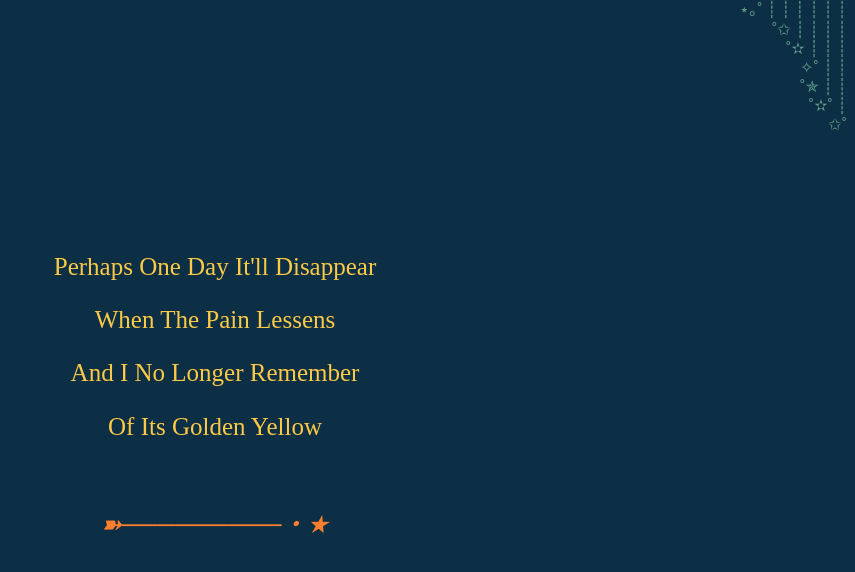
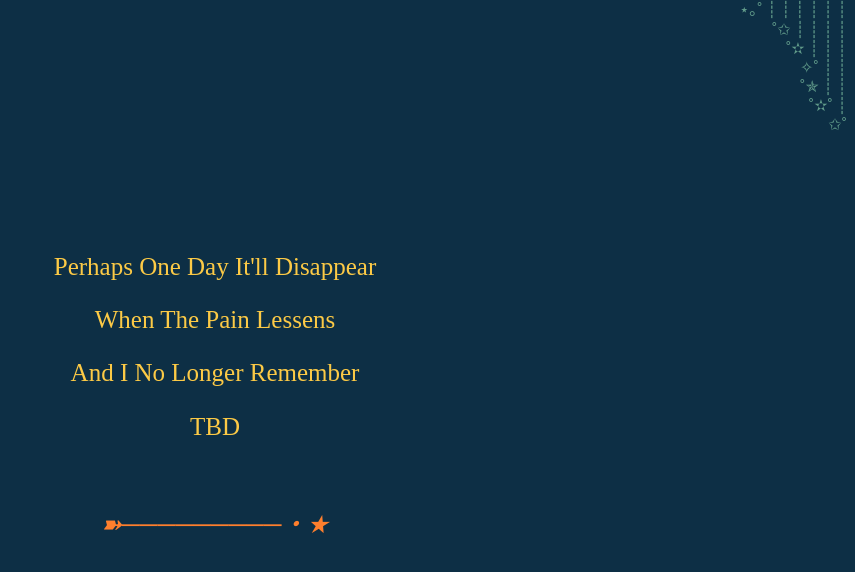
Before and after one commit to DonutsK-28/hyperlink_narrative, a plain HTML site: page page_9.html in a window 1280 px wide. Shown: the whole page, without its empty margins (425-1280 px from the left). Drawn offline with Linux system fonts and the light colour scheme; a web font is replaced by a local one.

Commit message:
Changed script in page 9

```diff
--- a/page_9.html
+++ b/page_9.html
@@ -23,7 +23,7 @@
                 And I No Longer Remember
             </div>
             <div class ="text4">
-                Of Its Golden Yellow
+                TBD
             </div>
             <div class= "next">
                 <a href="page_10.html">➽─────────・★</a>
```
